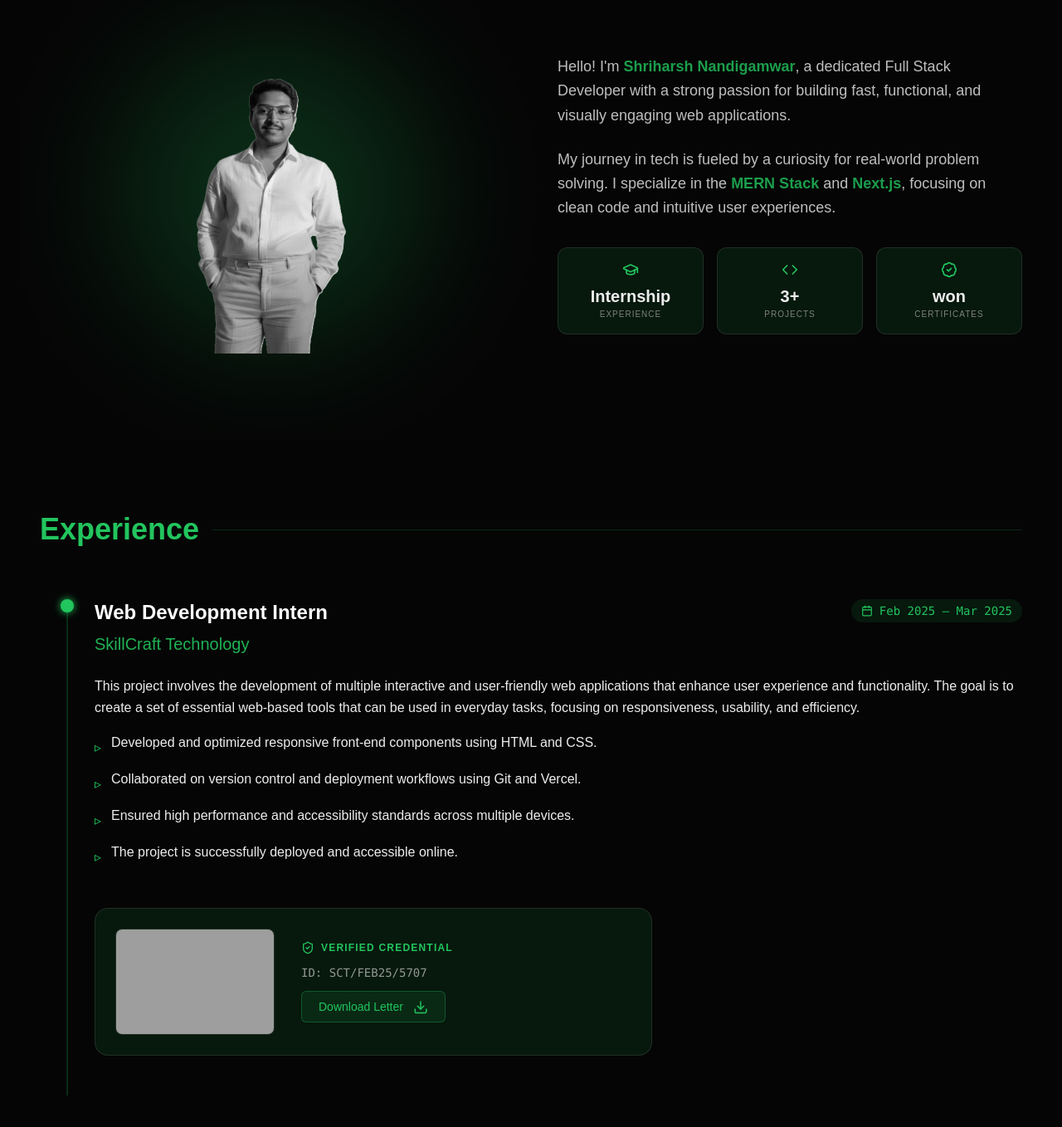
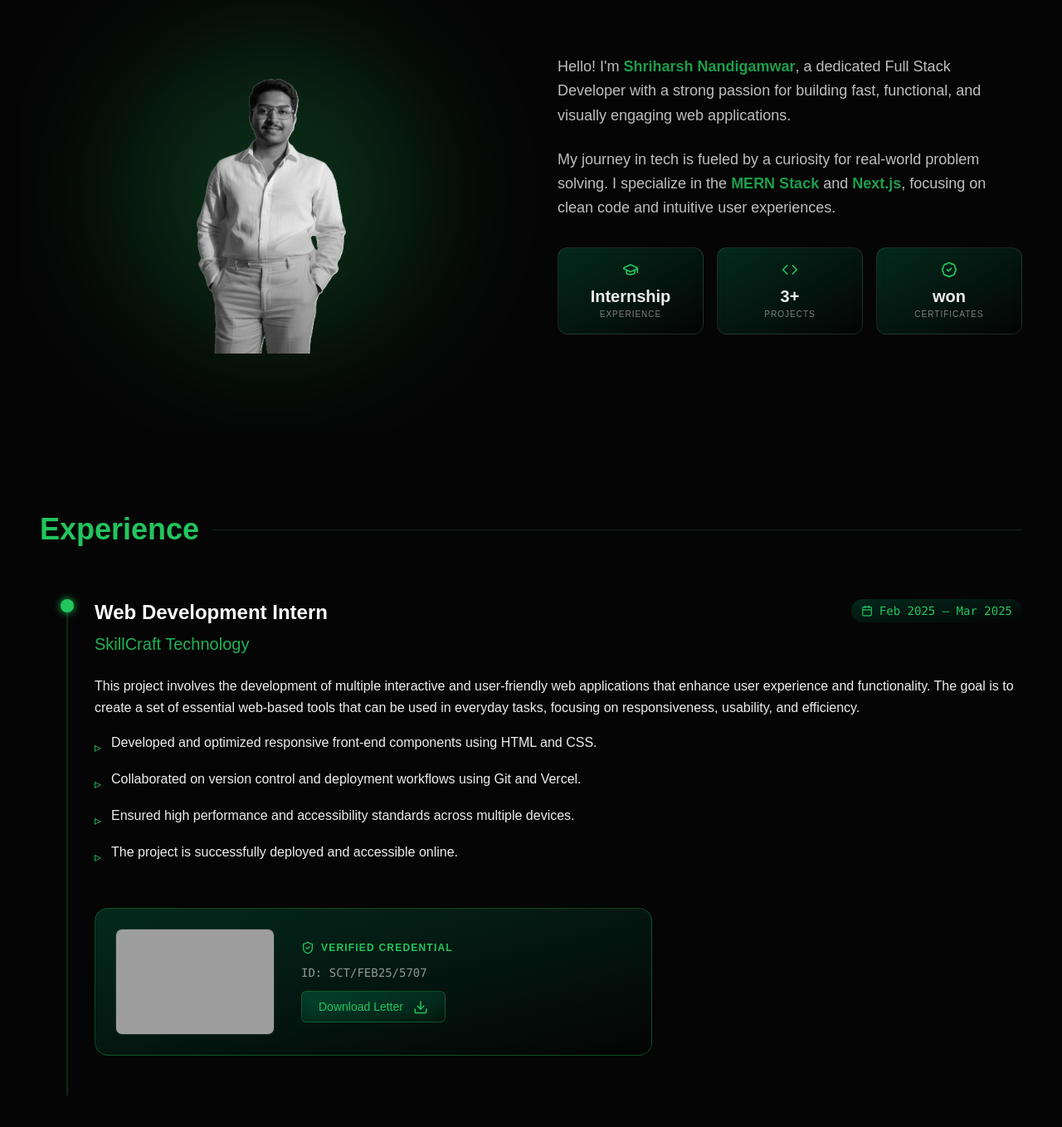
Before and after one commit to HarshNandigamwar/ShriharshNandigamwarPortfolio, a Next.js app: page / in a window 1280 px wide. Shown: the part 770-2128 px from the top of the page at 83% size. Built offline with nearby package versions, Linux system fonts and the light colour scheme; grey boxes are pictures that could not be loaded.

Commit message:
about page styling done

```diff
--- a/src/app/about/page.tsx
+++ b/src/app/about/page.tsx
@@ -3,9 +3,19 @@ import { motion } from "framer-motion";
 import { Code, GraduationCap, BadgeCheck } from "lucide-react";
 
 const stats = [
-  { label: "Experience", value: "Internship", icon: GraduationCap },
-  { label: "Projects", value: "3+", icon: Code },
-  { label: "Certificates", value: "won", icon: BadgeCheck },
+  {
+    label: "Experience",
+    value: "Internship",
+    icon: GraduationCap,
+    link: "#experience",
+  },
+  { label: "Projects", value: "3+", icon: Code, link: "#projects" },
+  {
+    label: "Certificates",
+    value: "won",
+    icon: BadgeCheck,
+    link: "#certificates",
+  },
 ];
 
 export default function AboutPage() {
@@ -65,18 +75,19 @@ export default function AboutPage() {
 
             {/* Quick Stats Grid */}
             <div className="grid grid-cols-3 gap-4">
-              {stats.map((stat, i) => {
+              {stats.map((stat, idx) => {
                 const Icon = stat.icon;
                 return (
-                  <motion.div
+                  <motion.a
+                    href={stat.link}
                     initial={{ opacity: 0, y: 50 }}
                     whileInView={{ opacity: 1, y: 0 }}
-                    transition={{duration: 0.6, delay: i * 0.1 }}
+                    transition={{ duration: 0.3, delay: idx * 0.1 }}
                     whileHover={{ scale: 1.05 }}
                     whileTap={{ scale: 0.95 }}
-                    key={i}
+                    key={idx}
                     title={`Explore ${stat.label}`}
-                    className="p-2 md:p-4 rounded-xl bg-brand/10 border border-white/10 text-center hover:border-brand/50 transition-colors cursor-pointer "
+                    className="p-2 md:p-4 rounded-xl bg-gradient-to-br from-emerald-500/20 to-transparent backdrop-blur-sm border border-white/10 text-center hover:border-brand/50 transition-colors cursor-pointer "
                   >
                     <Icon className="text-brand mx-auto mb-2" size={20} />
                     <div className="md:text-xl text-center font-bold">
@@ -85,7 +96,7 @@ export default function AboutPage() {
                     <div className="text-[10px] uppercase tracking-widest opacity-50">
                       {stat.label}
                     </div>
-                  </motion.div>
+                  </motion.a>
                 );
               })}
             </div>
--- a/src/app/experience/page.tsx
+++ b/src/app/experience/page.tsx
@@ -46,7 +46,7 @@ export default function ExperiencePage() {
                   whileInView={{ opacity: 1, y: 0 }}
                   transition={{ duration: 0.3, delay: 0.1 }}
                   whileHover={{ scale: 1.05 }}
-                  className="flex items-center gap-2 text-brand font-mono text-sm bg-brand/10 px-3 py-1 rounded-full"
+                  className="flex items-center gap-2 text-brand font-mono text-sm bg-gradient-to-br from-emerald-500/20 to-transparent backdrop-blur-sm px-3 py-1 rounded-full"
                 >
                   <Calendar size={14} />
                   Feb 2025 – Mar 2025
@@ -87,7 +87,7 @@ export default function ExperiencePage() {
               initial={{ opacity: 0, y: 50 }}
               whileInView={{ opacity: 1, y: 0 }}
               transition={{ duration: 0.3, delay: 0.1 }}
-              className="max-w-2xl mt-6 p-6 rounded-2xl bg-brand/10 border border-white/10 flex flex-col md:flex-row items-center gap-8 group"
+              className="max-w-2xl mt-6 p-6 rounded-2xl bg-gradient-to-br from-emerald-500/20 to-transparent backdrop-blur-sm border border-brand/30 flex flex-col md:flex-row items-center gap-8 group"
             >
               {/* Certificate Image Preview */}
               <div className="relative w-full md:w-48 h-32 rounded-lg overflow-hidden border border-white/10">
@@ -120,7 +120,7 @@ export default function ExperiencePage() {
                     whileTap={{ scale: 0.95 }}
                     href="/documents/SkillCraft Tecnology Certificate & Letter of Recommendation.pdf"
                     download="SkillCraft Tecnology Certificate & Letter of Recommendation.pdf"
-                    className="flex gap-3 px-5 py-2 border border-brand/30 text-brand rounded-md text-sm bg-brand/10 transition-all"
+                    className="flex gap-3 px-5 py-2 border border-brand/30 text-brand rounded-md text-sm bg-gradient-to-br from-emerald-500/20 to-transparent backdrop-blur-sm transition-all"
                   >
                     <span>Download Letter</span>
                     <motion.div
```
